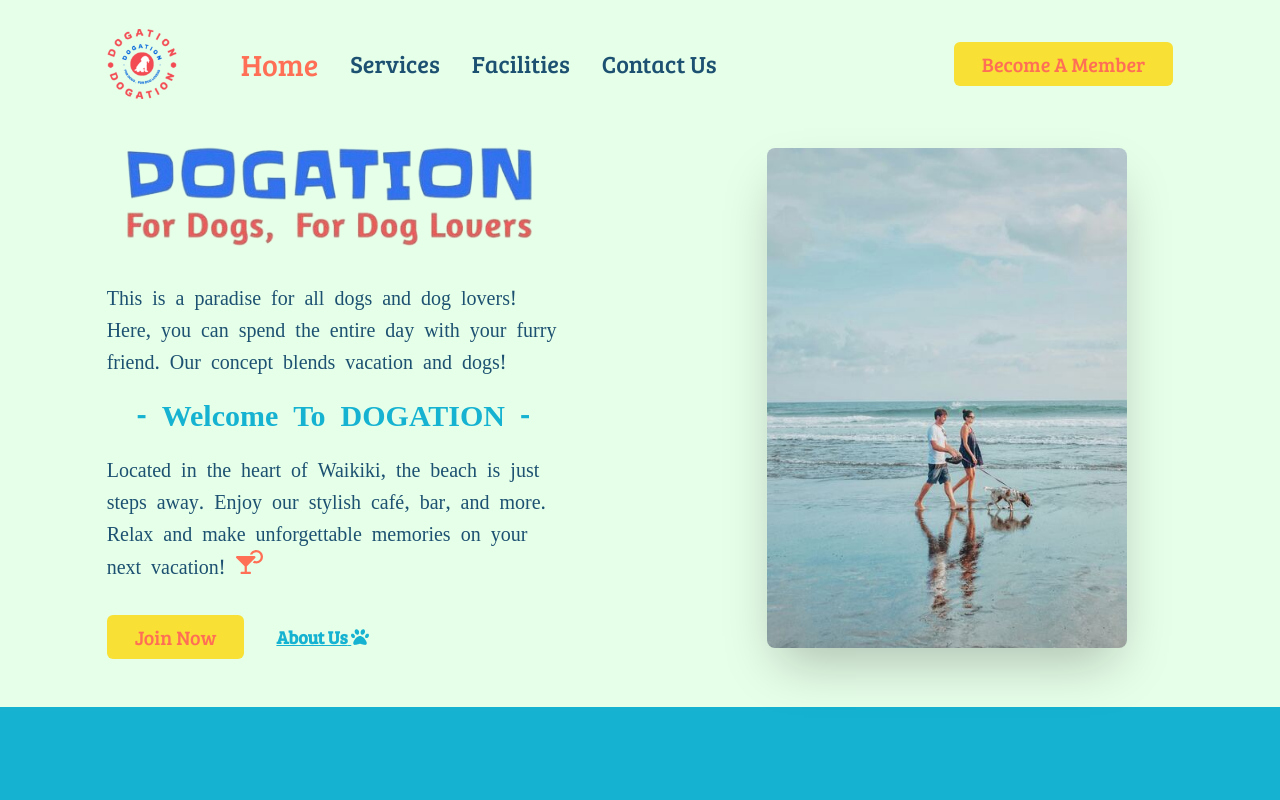
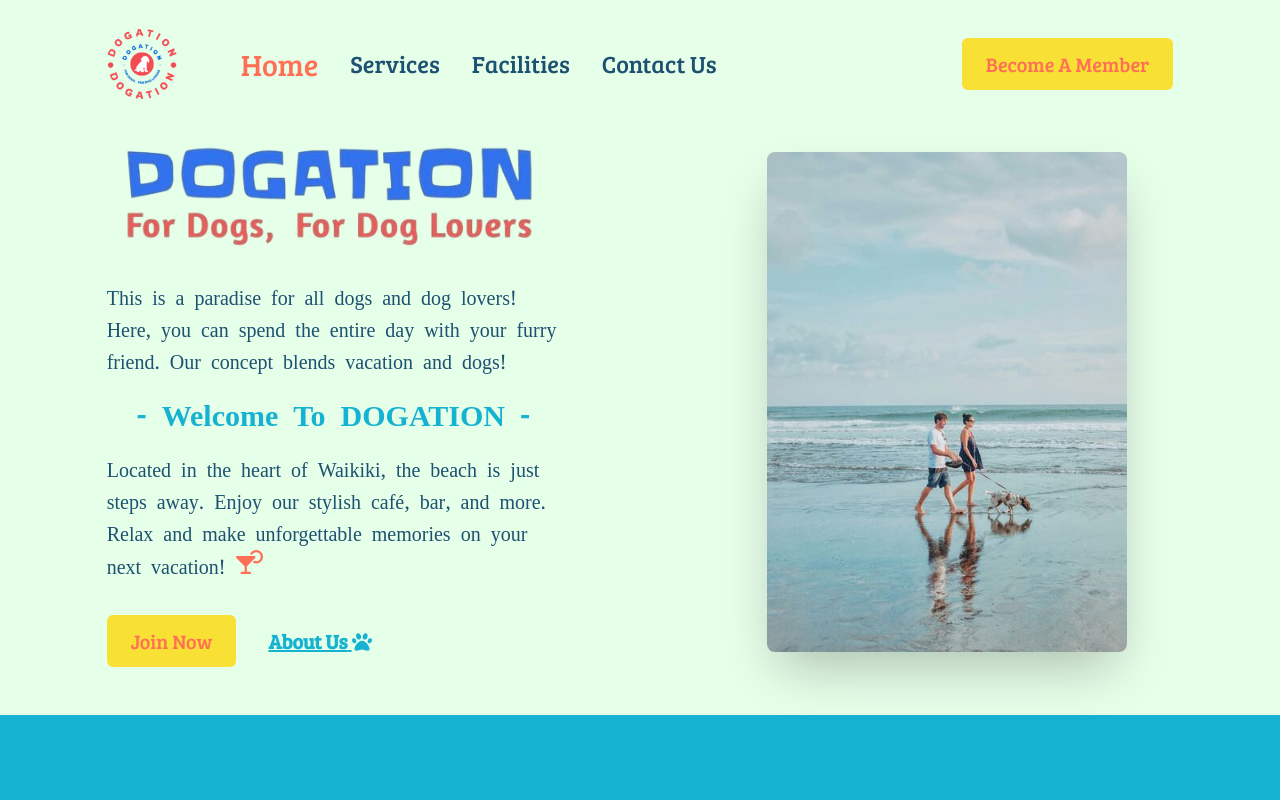
Before and after one commit to sahoooii/ts-react-dogation, a React (Vite) app: page / in a window 1280 px wide. Shown: the top 800 px of the page. Built offline with nearby package versions, Linux system fonts and the light colour scheme.

Commit message:
Edit button size and fixed swiper

```diff
--- a/src/scenes/contactUs/ContactForm.tsx
+++ b/src/scenes/contactUs/ContactForm.tsx
@@ -183,7 +183,7 @@ const ContactForm = () => {
 						<input
 							type='submit'
 							value='Become A Member'
-							className='flex h-full w-full cursor-pointer items-center justify-center rounded-md bg-banana-yellow-50  px-7 py-2 font-title-serif text-xl text-sun-300 transition duration-500 group-hover:translate-y-0.5  group-hover:bg-sun-300 group-hover:text-banana-yellow-50'
+							className='flex h-full w-full cursor-pointer items-center justify-center rounded-md bg-banana-yellow-50 px-8 py-3 font-title-serif text-xl text-sun-300 transition duration-500 group-hover:translate-y-0.5 group-hover:bg-sun-300 group-hover:text-banana-yellow-50  md:px-6 md:py-3'
 						/>
 					</div>
 				</form>
--- a/src/scenes/facilities/Facility.tsx
+++ b/src/scenes/facilities/Facility.tsx
@@ -31,15 +31,15 @@ const Facility = () => {
 				grabCursor={true}
 				centeredSlides={true}
 				loop={true}
-				slidesPerView={1.4} // モバイル
+				slidesPerView={1.2} // モバイル
 				breakpoints={{
-					640: { slidesPerView: 1.8 }, // タブレット
+					640: { slidesPerView: 1.6 }, // タブレット
 					1024: { slidesPerView: 3.2 }, // PC
 				}}
 				coverflowEffect={{
 					rotate: 0,
 					stretch: -10,
-					depth: 200,
+					depth: 160,
 					modifier: 1.2,
 					slideShadows: false,
 				}}
--- a/src/scenes/home/index.tsx
+++ b/src/scenes/home/index.tsx
@@ -82,7 +82,7 @@ const Home = ({ setSelectedPage }: Props) => {
 							Join Now
 						</ActionButton>
 						<AnchorLink
-							className='group font-title-serif text-lg font-bold text-light-blue-100 underline transition duration-500 hover:text-sun-300'
+							className='group font-title-serif text-xl font-bold text-light-blue-100 underline transition duration-500 hover:text-sun-300'
 							onClick={() => setSelectedPage(SelectedPage.Services)}
 							href={`#${SelectedPage.Services}`}
 						>
--- a/src/shared/ActionButton.tsx
+++ b/src/shared/ActionButton.tsx
@@ -10,7 +10,7 @@ type Props = {
 const ActionButton = ({ children, setSelectedPage }: Props) => {
 	return (
 		<AnchorLink
-			className='rounded-md bg-banana-yellow-50 px-7 py-2 font-title-serif text-sun-300 transition duration-500 hover:bg-sun-300 hover:text-banana-yellow-50 text-xl'
+			className='rounded-md bg-banana-yellow-50 px-8 py-3 font-title-serif text-xl text-sun-300 transition duration-500 hover:bg-sun-300 hover:text-banana-yellow-50  md:px-6 py-3'
 			onClick={() => setSelectedPage(SelectedPage.ContactUs)}
 			href={`#${SelectedPage.ContactUs}`}
 		>
```
